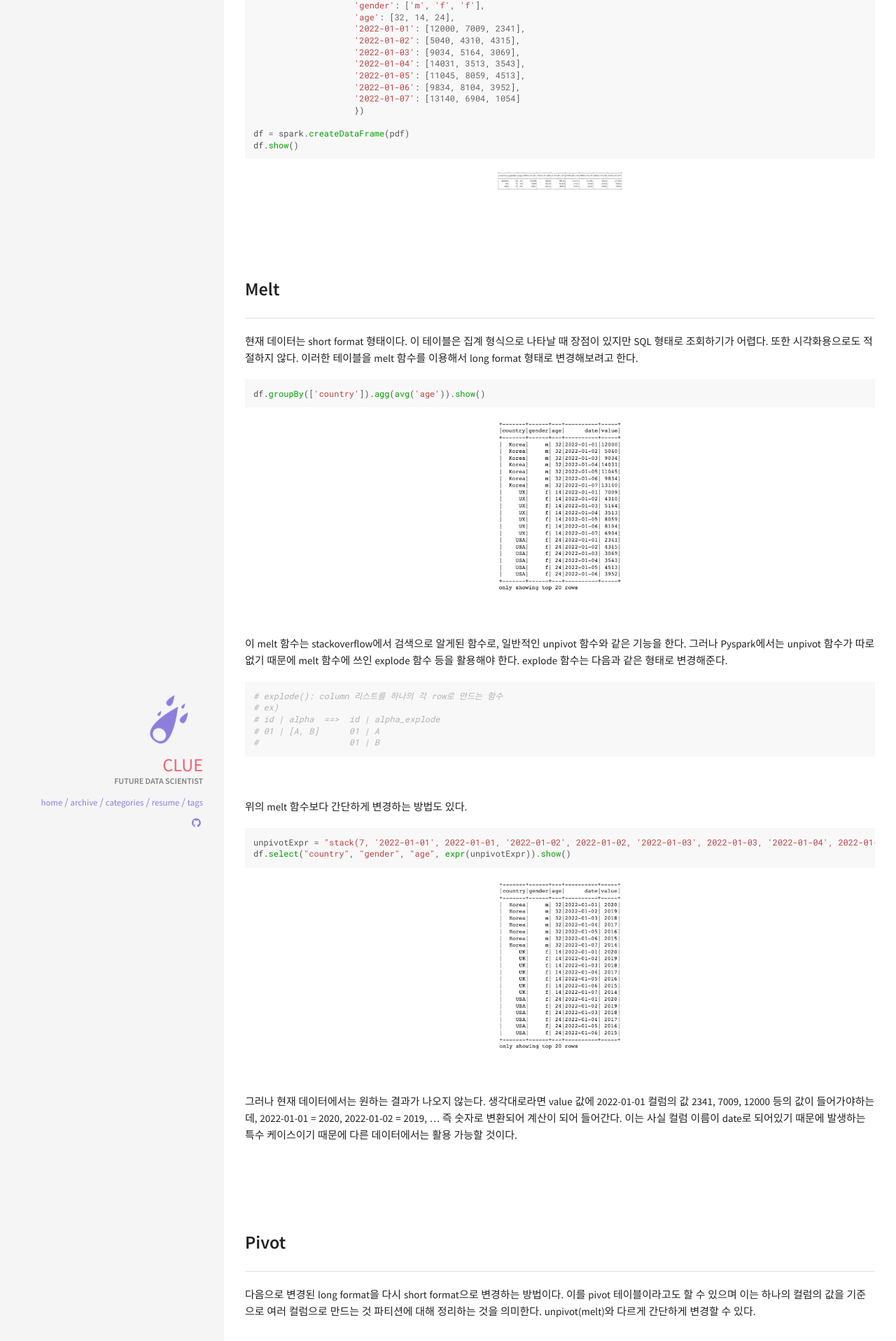
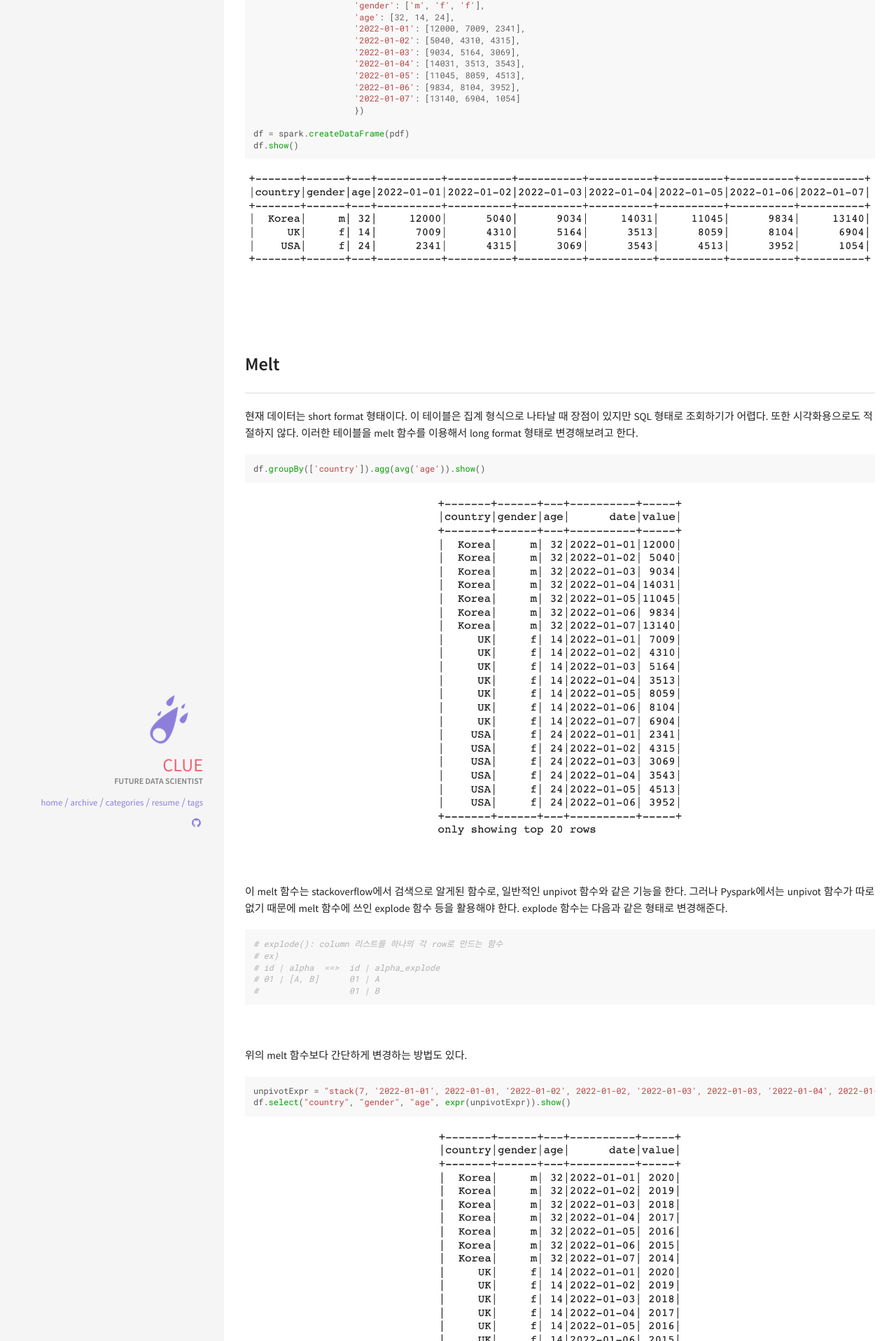
Before and after one commit to givitallugot/givitallugot.github.io, a Jekyll site: the page built from _posts/2022-01-31-Spark-pyspark4.md, in a window 1280 px wide. Shown: the part 828-2744 px from the top of the page at 70% size. Built offline with Jekyll 4.4.1, drawn with Linux system fonts in a browser that asks for light colours; comment, search, counter and statistics services are not loaded.

Commit message:
2021-03-04

````diff
--- a/_posts/2022-01-31-Spark-pyspark4.md
+++ b/_posts/2022-01-31-Spark-pyspark4.md
@@ -43,7 +43,7 @@ df = spark.createDataFrame(pdf)
 df.show()
 ```
 
-![1](/!contents_plot/2022-01-31-pyspark4-1.jpg){: width="20%"}
+![1](/!contents_plot/2022-01-31-pyspark4-1.jpg){: width="120%"}
 
 <br>
 <br>
@@ -56,7 +56,7 @@ df.show()
 df.groupBy(['country']).agg(avg('age')).show()
 ```
 
-![2](/!contents_plot/2022-01-31-pyspark4-2.jpg){: width="20%"}
+![2](/!contents_plot/2022-01-31-pyspark4-2.jpg){: width="40%"}
 
 <br>
 
@@ -79,7 +79,7 @@ unpivotExpr = "stack(7, '2022-01-01', 2022-01-01, '2022-01-02', 2022-01-02, '202
 df.select("country", "gender", "age", expr(unpivotExpr)).show()
 ```
 
-![3](/!contents_plot/2022-01-31-pyspark4-3.jpg){: width="20%"}
+![3](/!contents_plot/2022-01-31-pyspark4-3.jpg){: width="40%"}
 
 <br>
 
@@ -92,7 +92,7 @@ df.select("country", "gender", "age", expr(unpivotExpr)).show()
 
 다음으로 변경된 long format을 다시 short format으로 변경하는 방법이다. 이를 pivot 테이블이라고도 할 수 있으며 이는 하나의 컬럼의 값을 기준으로 여러 컬럼으로 만드는 것 파티션에 대해 정리하는 것을 의미한다. unpivot(melt)와 다르게 간단하게 변경할 수 있다.
 
-<br>
+<brㄹ
 
 ```python
 short = long.groupBy("country", "gender", "age").pivot("date").sum("value")
@@ -100,4 +100,4 @@ short = long.groupBy("country", "gender", "age").pivot("date").sum("value")
 short.show()
 ```
 
-![4](/!contents_plot/2022-01-31-pyspark4-4.jpg){: width="20%"}
+![4](/!contents_plot/2022-01-31-pyspark4-4.jpg){: width="120%"}
````
